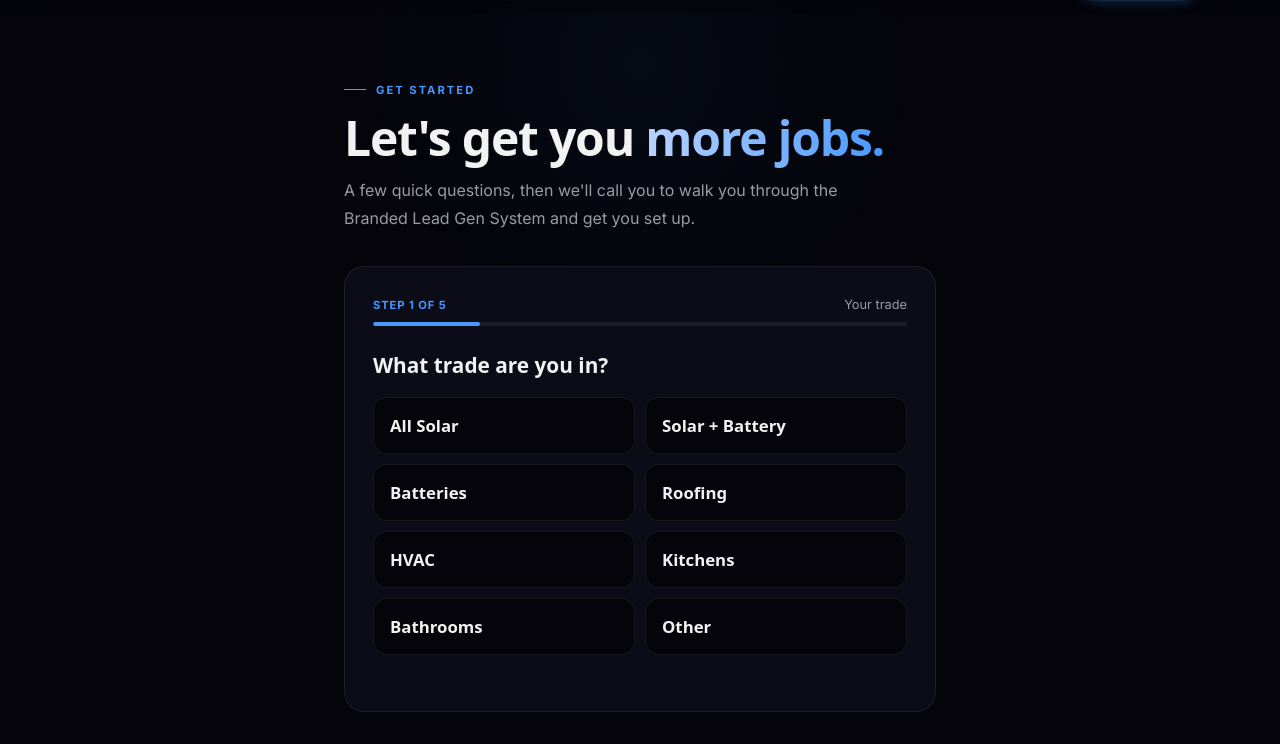
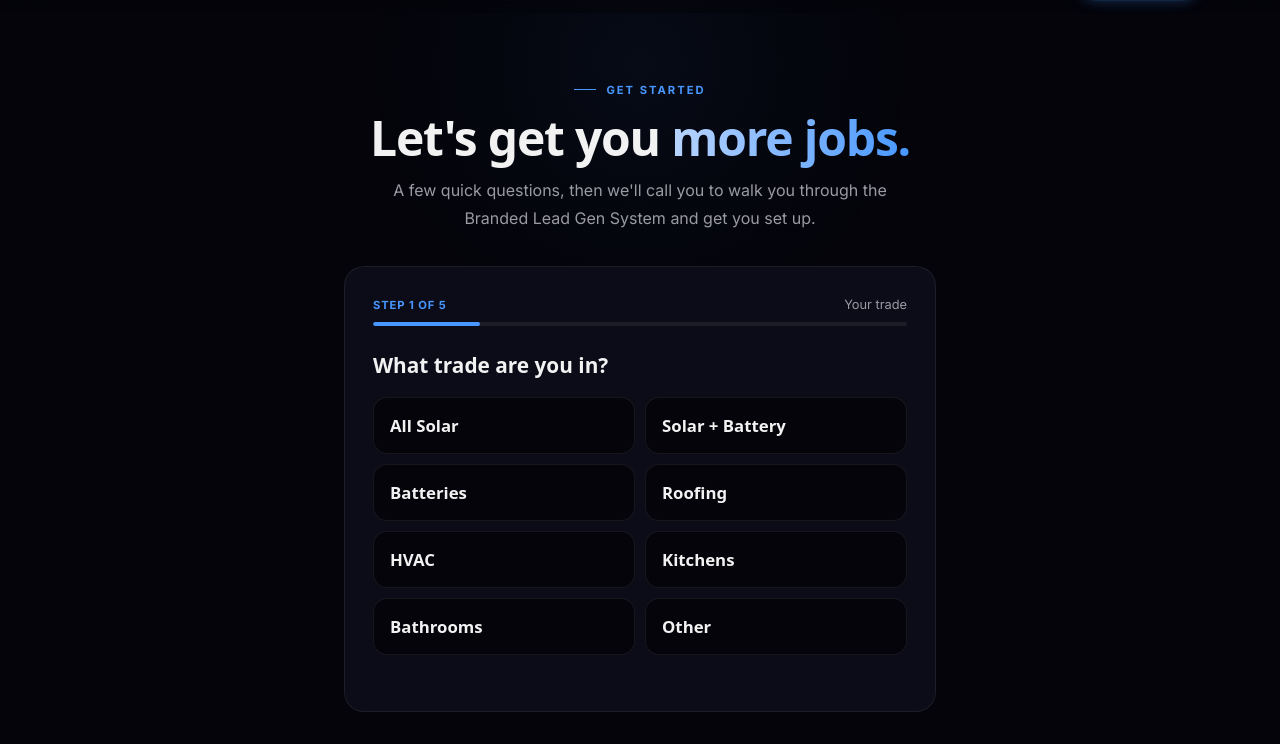
Before and after one commit to buckleydigital/ql-site, a plain HTML site: page get-started.html in a window 1280 px wide. Shown: the part 56-800 px from the top of the page. Drawn offline with Linux system fonts and the light colour scheme; a web font is replaced by a local one.

Commit message:
Get started: centre the heading and intro
Co-Authored-By: Claude Opus 5.5 <noreply@anthropic.com>
Claude-Session: https://claude.ai/code/session_01J7CjveBWRkdZZMk2e7LJzr

```diff
--- a/get-started.html
+++ b/get-started.html
@@ -172,6 +172,8 @@ input.invalid,select.invalid{border-color:rgba(248,113,113,.55)}
 .wz-err{font-size:.82rem;color:#f87171;margin-top:10px;min-height:1.2em}
 .turnstile-wrap{margin:0}
 @media(max-width:600px){.wz-next,.wz-back{padding:13px 18px}.gs-q{font-size:1.15rem}}
+.gs-head{text-align:center}
+.gs-head .lead{margin-left:auto;margin-right:auto}
 </style>
 <link rel="stylesheet" href="/footer.css">
 </head>
@@ -200,9 +202,11 @@ input.invalid,select.invalid{border-color:rgba(248,113,113,.55)}
 
 <div class="wrap">
   <div id="formView">
+    <div class="gs-head">
     <div class="eyebrow">Get Started</div>
     <h1>Let's get you <em>more jobs.</em></h1>
     <p class="lead">A few quick questions, then we'll call you to walk you through the Branded Lead Gen System and get you set up.</p>
+    </div>
 
     <div class="card" id="gsCard">
       <div class="wz-progress"><div class="wz-meta"><span id="wzLabel"></span><span id="wzTitle"></span></div><div class="wz-bar"><div id="wzFill"></div></div></div>
```
